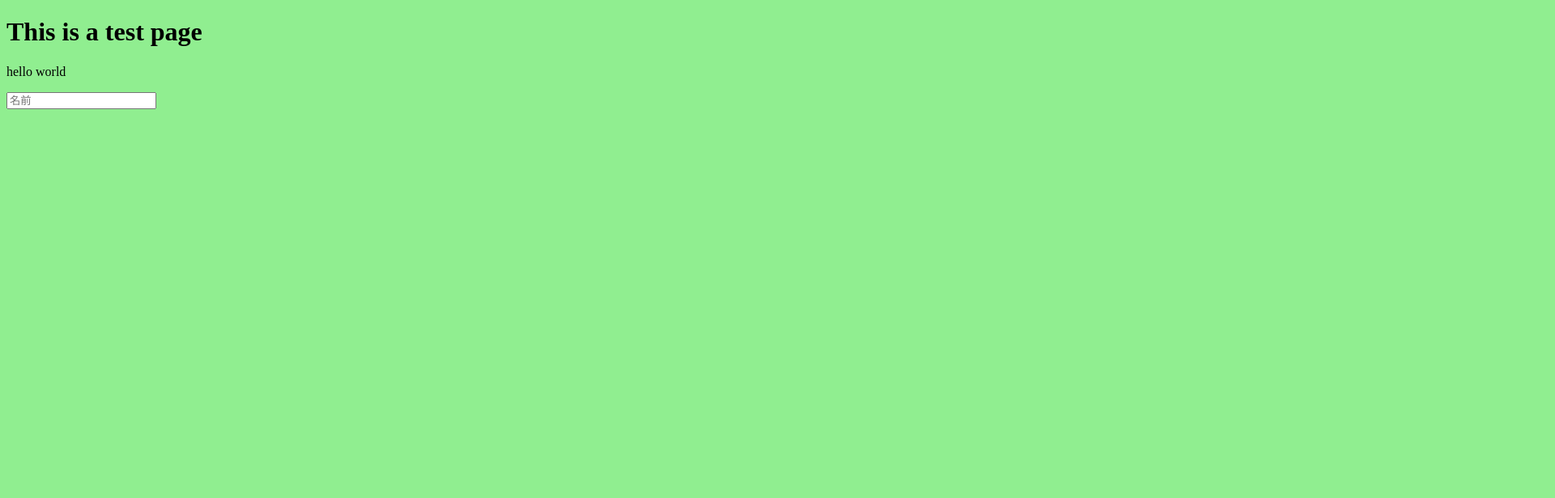
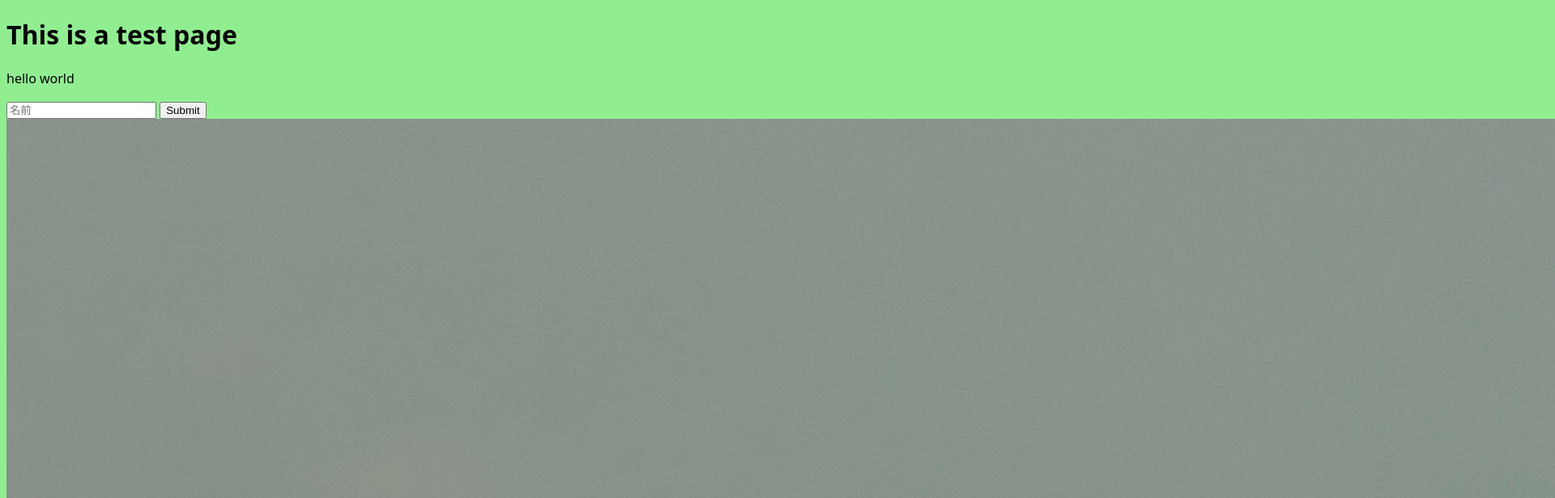
Before and after one commit to yoho17/practice_code, a plain HTML site: page index.html in a window 1280 px wide. Shown: the top 616 px of the page at 81% size, 1920 px wide, since content can reach past the window. Drawn offline with Linux system fonts and the light colour scheme.

Commit message:
third comit

```diff
--- a/assets/css/style.css
+++ b/assets/css/style.css
@@ -2,6 +2,7 @@
 
 body{
     background-color: lightgreen;
+    font-family: system-ui, -apple-system, BlinkMacSystemFont, 'Segoe UI', Roboto, Oxygen, Ubuntu, Cantarell, 'Open Sans', 'Helvetica Neue', sans-serif;
 }
 
 .title{
--- a/index.html
+++ b/index.html
@@ -14,8 +14,9 @@
 
     <h1 id="title">This is a test page</h1>
     <p>hello world</p>
-    <input type="text" placeholder="名前"
-
+    <input type="text" placeholder="名前" </input>
+    <input type="submit" </input>
+    <img src="./assets/images/IMG_0629.jpeg" alt="Image" </img>
 
     <script src="./assets/js/app.js"></script>
 </body>
```
Also changed, not shown: assets/images/IMG_0629.jpeg (added).
